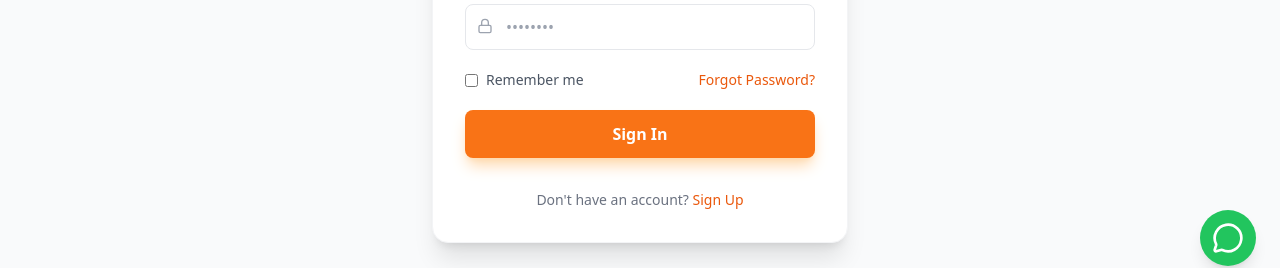
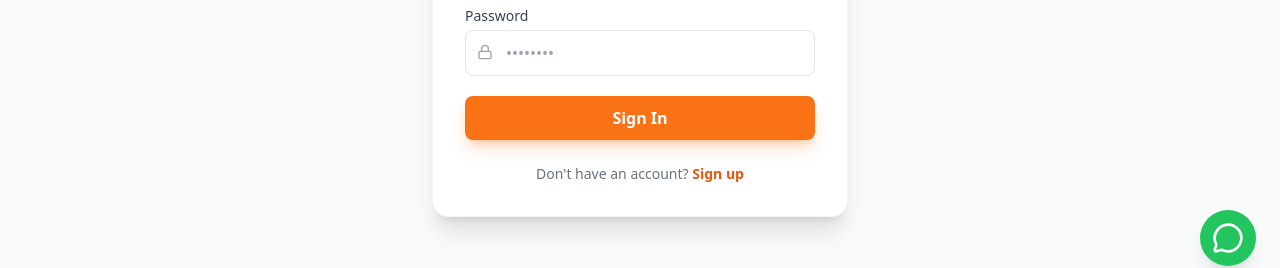
Before and after one commit to angel7544/br31property, a Next.js app: page /login/email in a window 1280 px wide. Shown: the part 510-778 px from the top of the page. Built offline with nearby package versions, Linux system fonts and the light colour scheme; no server answers; the database is empty.

Commit message:
minor login page fix

```diff
--- a/app/login/email/page.tsx
+++ b/app/login/email/page.tsx
@@ -1,11 +1,11 @@
 "use client";
-import { useState, useEffect } from "react";
+import { useState, useEffect, Suspense } from "react";
 import { createClient } from "@/lib/supabase/client";
 import { useRouter, useSearchParams } from "next/navigation";
 import { Lock, Mail, CheckSquare, Square, ArrowLeft } from "lucide-react";
 import Link from "next/link";
 
-export default function EmailLoginForm() {
+function EmailLoginFormContent() {
   const [email, setEmail] = useState("");
   const [password, setPassword] = useState("");
   const [loading, setLoading] = useState(false);
@@ -105,31 +105,33 @@ export default function EmailLoginForm() {
                 </div>
               </div>
 
-              <div className="flex items-center justify-between text-sm">
-                <label className="flex items-center gap-2 cursor-pointer text-gray-600">
-                  <input type="checkbox" className="rounded border-gray-300 text-orange-500 focus:ring-orange-500" />
-                  Remember me
-                </label>
-                <a href="#" className="text-orange-600 hover:underline font-medium">Forgot Password?</a>
-              </div>
-
               <button
                 type="submit"
                 disabled={loading}
-                className="w-full bg-orange-500 text-white py-3 rounded-lg font-semibold hover:bg-orange-600 transition-colors shadow-lg shadow-orange-200"
+                className="w-full bg-orange-500 text-white py-2.5 rounded-lg font-semibold hover:bg-orange-600 transition-colors shadow-lg shadow-orange-500/30 disabled:opacity-50 disabled:cursor-not-allowed flex items-center justify-center gap-2"
               >
                 {loading ? "Signing in..." : "Sign In"}
               </button>
             </form>
 
-            <div className="mt-8 text-center text-sm text-gray-500">
-              Don't have an account?{" "}
-              <Link href="/auth/signup" className="text-orange-600 font-medium hover:underline">
-                Sign Up
-              </Link>
+            <div className="mt-6 text-center">
+              <p className="text-sm text-gray-500">
+                Don't have an account?{" "}
+                <Link href="/auth/signup" className="text-orange-600 font-semibold hover:underline">
+                  Sign up
+                </Link>
+              </p>
             </div>
         </div>
       </div>
     </div>
   );
 }
+
+export default function EmailLoginForm() {
+  return (
+    <Suspense fallback={<div>Loading...</div>}>
+      <EmailLoginFormContent />
+    </Suspense>
+  );
+}
```
